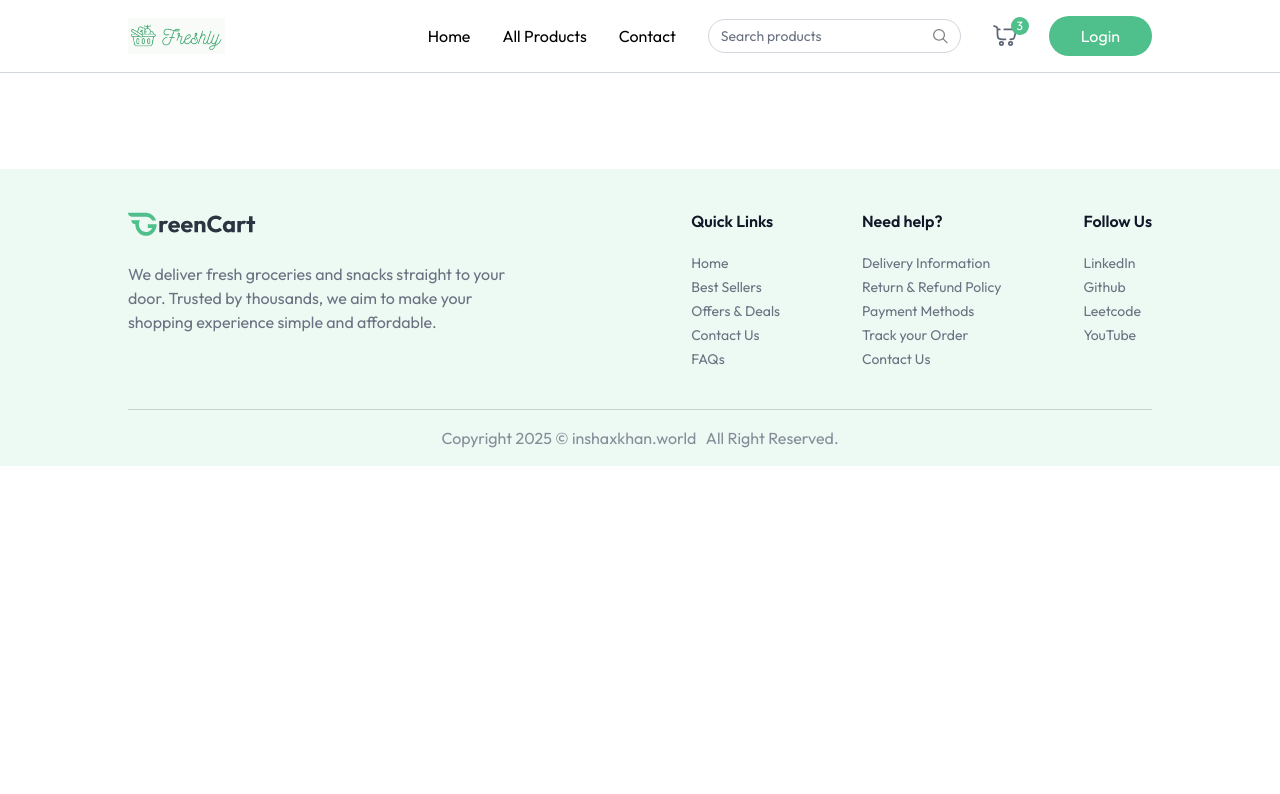
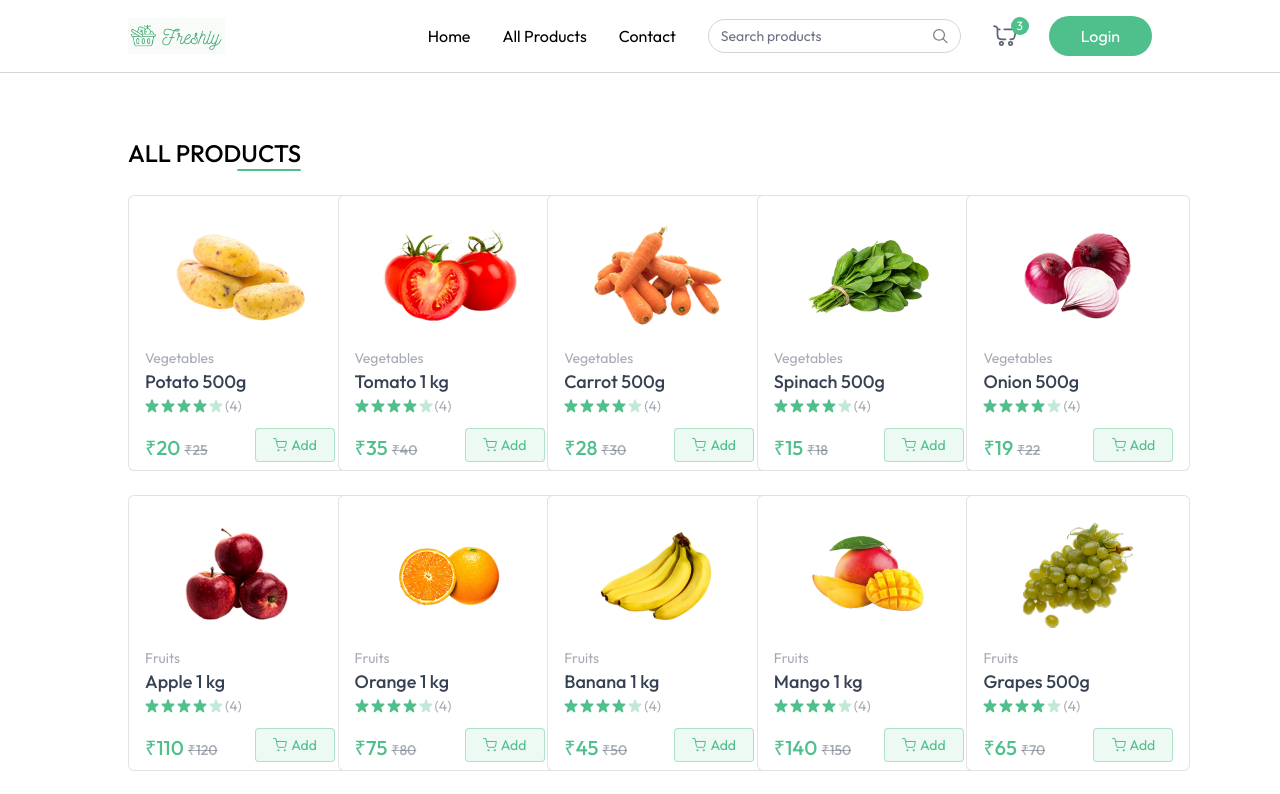
Before and after one commit to inshaxkhan/freshly, a React (Vite) app in the folder client/: page /products in a window 1280 px wide. Shown: the top 794 px of the page. Built offline with nearby package versions, Linux system fonts and the light colour scheme.

Commit message:
update all products page, add search functionality

```diff
--- a/client/src/App.jsx
+++ b/client/src/App.jsx
@@ -6,6 +6,7 @@
 import Footer from './components/Footer'
 import { useAppContext } from './context/AppContext'
 import Login from './components/Login'
+import AllProducts from './pages/AllProducts'
 
 const App = () => {
 
@@ -22,6 +23,7 @@
       <div className={`${isSellerPath ? "" : "px-6 md:px-16 lg:px-24 xl:px-32"}`}>
         <Routes>
           <Route path='/' element={<Home />} />
+          <Route path='/products' element={<AllProducts />} />
         </Routes>
       </div>
 
--- a/client/src/components/Navbar.jsx
+++ b/client/src/components/Navbar.jsx
@@ -1,16 +1,22 @@
-import React from 'react'
+import React, { useEffect } from 'react'
 import { NavLink } from 'react-router-dom'
 import {assets} from './../assets/assets.js'
 import { useAppContext } from '../context/AppContext.jsx'
 
 const Navbar = () => {
     const [open, setOpen] = React.useState(false)
-    const {user, setUser, setShowUserLogin, navigate} = useAppContext()
+    const {user, setUser, setShowUserLogin, navigate, searchQuery, setSearchQuery} = useAppContext()
 
     const logout= async()=>{
         setUser(null);
         navigate('/');
     }
+
+    useEffect(()=>{
+        if(searchQuery.length>0){
+            navigate('/products')
+        }
+    }, [searchQuery]);
 
   return (
         <nav className="flex items-center justify-between px-6 md:px-16 lg:px-24 xl:px-32 py-4 border-b border-gray-300 bg-white relative transition-all">
@@ -26,7 +32,7 @@
                 <NavLink to='/'> Contact </NavLink>
 
                 <div className="hidden lg:flex items-center text-sm gap-2 border border-gray-300 px-3 rounded-full">
-                    <input className="py-1.5 w-full bg-transparent outline-none placeholder-gray-500" type="text" placeholder="Search products" />
+                    <input onChange={(e)=>setSearchQuery(e.target.value)} className="py-1.5 w-full bg-transparent outline-none placeholder-gray-500" type="text" placeholder="Search products" />
                     <img src={assets.search_icon} alt="search" className='w-4 h-4' />
                 </div>
 
--- a/client/src/context/AppContext.jsx
+++ b/client/src/context/AppContext.jsx
@@ -12,8 +12,10 @@
     const [user, setUser]= useState(null);
     const [isSeller, setIsSeller]= useState(false);
     const [showUserLogin, setShowUserLogin]= useState(false);
+
     const [products, setProducts]= useState([]);
-    const [cartItems, setCartItems]= useState([]);
+    const [cartItems, setCartItems]= useState({});
+    const [searchQuery, setSearchQuery]= useState({});
 
     //fetch all products
     const fetchProducts=async()=>{
@@ -57,7 +59,7 @@
         fetchProducts()
     },[])
 
-    const value={ navigate, user, setUser, isSeller, setIsSeller, showUserLogin, setShowUserLogin, products, currency, addToCart, updateCartItem, removeFromCart, cartItems}
+    const value={ navigate, user, setUser, isSeller, setIsSeller, showUserLogin, setShowUserLogin, products, currency, addToCart, updateCartItem, removeFromCart, cartItems, searchQuery, setSearchQuery}
 
     return <AppContext.Provider value={value}>
         {children}
--- a/client/src/pages/AllProducts.jsx
+++ b/client/src/pages/AllProducts.jsx
@@ -1,13 +1,34 @@
-import React from 'react'
+import React, { useEffect, useState } from 'react'
 import { useAppContext } from '../context/AppContext'
+import ProductCard from "./../components/ProductCard"
 
 const AllProducts = () => {
-    const {products}=useAppContext();
+    const {products, searchQuery}=useAppContext();
+    const [filteredProducts, setFilteredProducts]=useState([]);
+
+    useEffect(()=>{
+        if(searchQuery.length>0){
+            setFilteredProducts(products.filter(
+                product => product.name.toLowerCase().includes(searchQuery.toLowerCase())
+            ))
+        }
+        else{
+            setFilteredProducts(products)
+        }
+    }, [products, searchQuery]);
+
   return (
     <div className='mt-16 flex flex-col'>
-        <p>ALL PRODUCTS</p>
-        <div className='w-16 h-0.5 bg-primary rounded-full'>
+        <div className='flex flex-col items-end w-max'>
+            <p className='text-2xl font-medium uppercase'>All Products</p>
+            <div className='w-16 h-0.5 bg-primary rounded-full'>
+            </div>
+        </div>
 
+        <div className='grid grid-cols-2 sm:grid-cols-3 md:grid-cols-4 gap-3 md:gap-6 lg:grid-cols-5 mt-6'>
+            {filteredProducts.filter((product)=>product.inStock).map((product, index)=>(
+                <ProductCard key={index} product={product} />
+            ))}
         </div>
     </div>
   )
```
